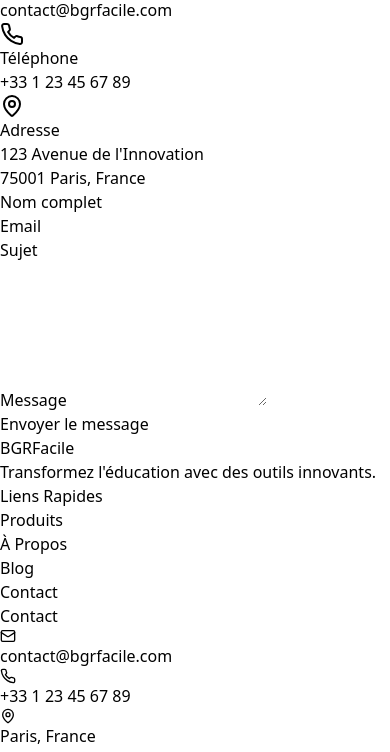
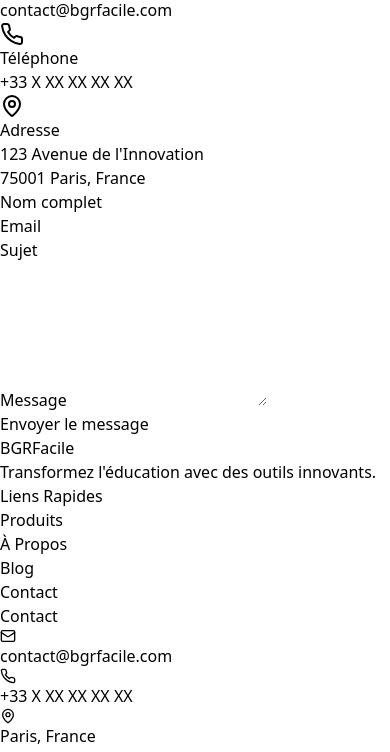
Before and after one commit to bgrfacile/bgrfacile-site, a React (Vite) app: page /contact in a window 390 px wide. Shown: the part 545-1297 px from the top of the page. Built offline with nearby package versions, Linux system fonts and the light colour scheme.

Commit message:
fix(data):updated numberPhone

```diff
--- a/src/layouts/Footer.tsx
+++ b/src/layouts/Footer.tsx
@@ -32,7 +32,7 @@
                             </li>
                             <li className="flex items-center gap-2">
                                 <Phone size={16}/>
-                                <span className="text-gray-400">+33 1 23 45 67 89</span>
+                                <span className="text-gray-400">+33 X XX XX XX XX</span>
                             </li>
                             <li className="flex items-center gap-2">
                                 <MapPin size={16}/>
--- a/src/pages/ContactPage.tsx
+++ b/src/pages/ContactPage.tsx
@@ -44,7 +44,7 @@
                         <div className="bg-white p-6 rounded-lg shadow-md text-center">
                             <Phone className="w-8 h-8 mx-auto mb-4 text-blue-600" />
                             <h3 className="font-semibold mb-2">Téléphone</h3>
-                            <p className="text-gray-600">+33 1 23 45 67 89</p>
+                            <p className="text-gray-600">+33 X XX XX XX XX</p>
                         </div>
                         <div className="bg-white p-6 rounded-lg shadow-md text-center">
                             <MapPin className="w-8 h-8 mx-auto mb-4 text-blue-600" />
```
